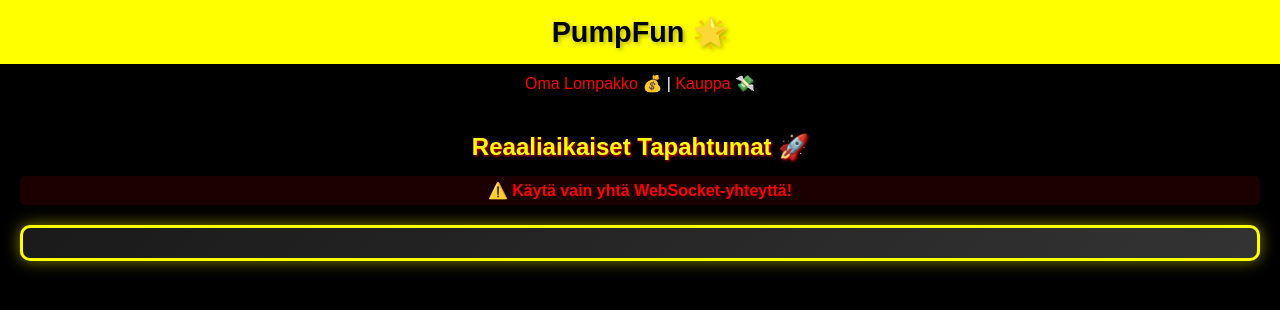
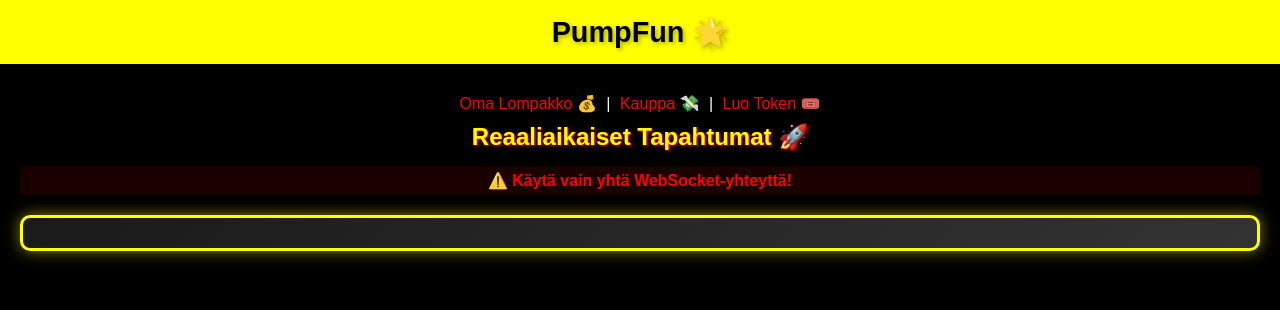
Before and after one commit to Baretap/pumpfunportal_website, a website: page events.html in a window 1280 px wide. Drawn offline with Linux system fonts and the light colour scheme.

```diff
--- a/events.html
+++ b/events.html
@@ -99,16 +99,28 @@
             .emoji { font-size: 1.5em; }
             .token-info { font-size: 0.9em; }
         }
+        .navigation {
+            margin: 10px 0;
+            font-size: 1em;
+        }
+        .navigation a {
+            color: #ff0000;
+            text-decoration: none;
+            margin: 0 5px;
+        }
+        .navigation a:hover {
+            text-decoration: underline;
+        }
     </style>
 </head>
 <body>
     <header>PumpFun 🌟</header>
-<div style="margin: 10px;">
-    <a href="/wallet" style="color: #ff0000; text-decoration: none; font-size: 1em;">Oma Lompakko 💰</a> |
-    <a href="/trade" style="color: #ff0000; text-decoration: none; font-size: 1em;">Kauppa 💸</a>
-</div>
-
     <div id="container">
+        <div class="navigation">
+            <a href="/wallet">Oma Lompakko 💰</a> |
+            <a href="/trade">Kauppa 💸</a> |
+            <a href="/create">Luo Token 🎟️</a>
+        </div>
         <h1>Reaaliaikaiset Tapahtumat 🚀</h1>
         <p class="warning">⚠️ Käytä vain yhtä WebSocket-yhteyttä!</p>
         <div id="events"></div>
```
